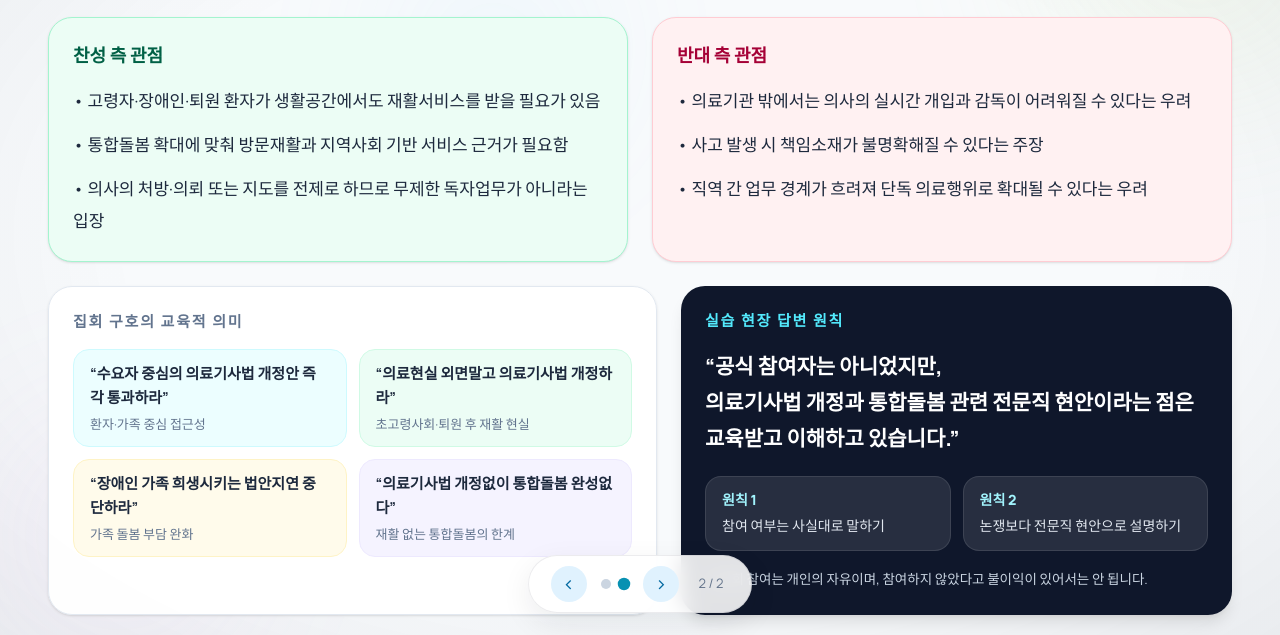
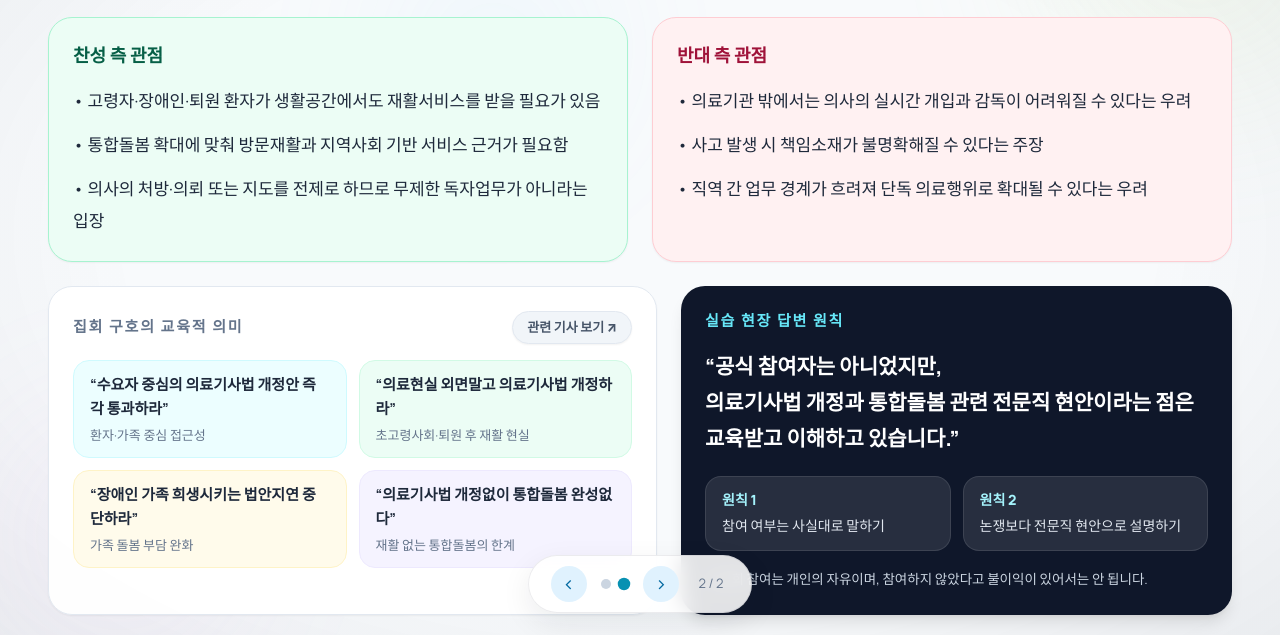
Before and after one commit to gssim11/law-2026-05, a plain HTML site: page index.html in a window 1280 px wide. Both pictures are taken after a click on the button "이전 슬라이드". Shown: the part 165-800 px from the top of the page. Drawn offline with nearby package versions, Linux system fonts and the light colour scheme.

Commit message:
Update Tailwind CSS script and add link to article

```diff
--- a/index.html
+++ b/index.html
@@ -13,7 +13,7 @@
     rel="stylesheet"
   />
 
-  <script src="https://cdn.jsdelivr.net/npm/@tailwindcss/browser@4"></script>
+  <script src="https://cdn.tailwindcss.com"></script>
 
   <style>
     :root {
@@ -43,7 +43,7 @@
       overflow: hidden;
     }
 
-    button {
+    button, a {
       font-family: inherit;
     }
 
@@ -444,8 +444,16 @@
 
         <div class="mt-6 grid grid-cols-[1.05fr_0.95fr] gap-6 items-stretch">
           <div class="reveal rounded-3xl bg-white/95 border border-slate-200 p-6 shadow-sm">
-            <div class="text-[15px] font-black uppercase tracking-[0.12em] text-slate-500">
-              집회 구호의 교육적 의미
+
+            <div class="flex items-center justify-between">
+              <div class="text-[15px] font-black uppercase tracking-[0.12em] text-slate-500">
+                집회 구호의 교육적 의미
+              </div>
+              <!-- 사용자가 요청한 링크 추가 부분 -->
+              <a href="http://m.bokuennews.com/m/m_article.html?no=278758" target="_blank" rel="noopener noreferrer"
+                 class="text-[13px] font-extrabold px-3.5 py-1.5 rounded-full bg-slate-100 text-slate-600 border border-slate-200 hover:bg-slate-800 hover:text-white hover:border-slate-800 transition-all shadow-sm flex items-center gap-1 text-decoration-none">
+                관련 기사 보기 ↗
+              </a>
             </div>
 
             <div class="mt-4 grid grid-cols-2 gap-3">
@@ -547,6 +555,7 @@
     const counter = document.getElementById("counter");
     const reduceMotion = window.matchMedia("(prefers-reduced-motion: reduce)").matches;
 
+    // 점(Indicator) 생성
     for (let i = 1; i <= total; i++) {
       const dot = document.createElement("button");
       dot.type = "button";
@@ -593,6 +602,7 @@
       counter.textContent = current + " / " + total;
     }
 
+    // 슬라이드 내 요소 나타나기 애니메이션
     function animateSlide(slide) {
       const items = slide.querySelectorAll(".reveal");
 
@@ -618,6 +628,7 @@
       });
     }
 
+    // 키보드 이벤트
     document.addEventListener("keydown", (event) => {
       const key = event.key;
 
@@ -645,7 +656,8 @@
     let pointerStartX = null;
 
     deck.addEventListener("pointerdown", (event) => {
-      if (event.target.closest(".nav-controls")) return;
+      // a 태그, 버튼 등을 클릭한 경우에는 스와이프를 무시합니다.
+      if (event.target.closest(".nav-controls") || event.target.closest("a")) return;
       pointerStartX = event.clientX;
     });
 
```
